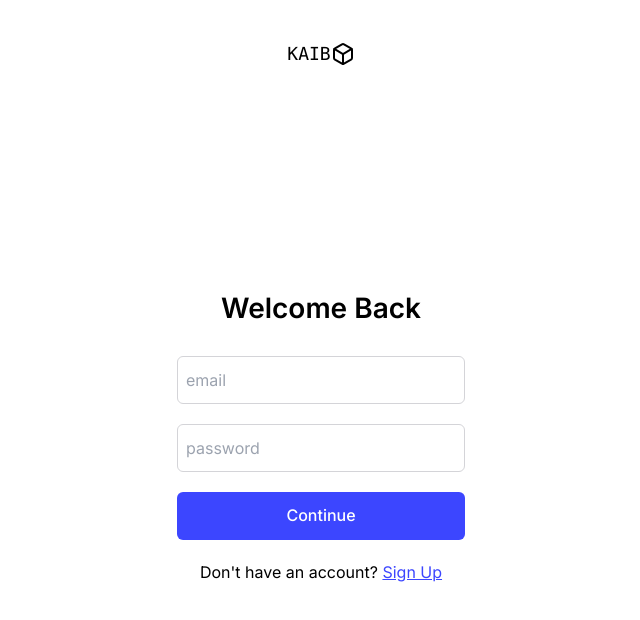
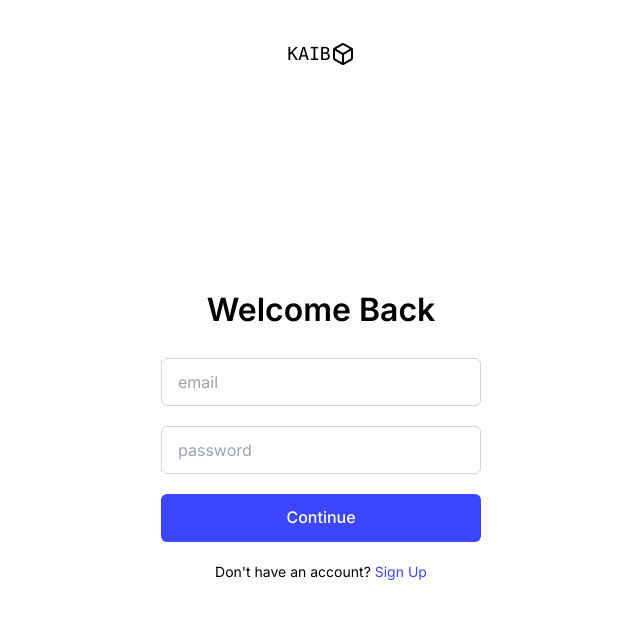
Before and after one commit to DeclanKBrown/kaib, a Next.js app: page /auth/login in a window 1280 px wide. Shown: the top 620 px of the page, without its empty margins (319-959 px from the left). Built offline with nearby package versions, Linux system fonts and the light colour scheme.

Commit message:
minor ui improvements

```diff
--- a/src/app/auth/login/page.tsx
+++ b/src/app/auth/login/page.tsx
@@ -10,15 +10,15 @@ export default function Login() {
             <main className="flex flex-1 items-center justify-center">
                 <div className="flex flex-col">
                     <div className="flex items-center justify-center pt-5 pb-8 px-5">
-                        <h1 className="text-center font-semibold text-[28px] leading-[1.2] md:text-[28px] md:leading-8 select-none w-[18rem] whitespace-nowrap">Welcome Back</h1>
+                        <h1 className="text-center font-semibold text-[32px] leading-[1.2] md:text-32px] md:leading-8 select-none w-[20rem] whitespace-nowrap">Welcome Back</h1>
                     </div>
                     <div className="flex flex-col justify-center pb-3 px-5">
                         <div className="w-full">
                             <form className="flex flex-col gap-5">
-                                <input type="email" className="border border-zinc-300 rounded-md h-12 pl-2" placeholder="email">
+                                <input type="email" className="border border-zinc-300 rounded-md h-12 pl-4 outline-none focus:border-[#3C46FF]" placeholder="email">
 
                                 </input>
-                                <input type="password" className="w-full border border-zinc-300 rounded-md h-12 pl-2" placeholder="password">
+                                <input type="password" className="w-full border border-zinc-300 rounded-md h-12 pl-4 outline-none focus:border-[#3C46FF]" placeholder="password">
 
                                 </input>
                                 <button className="relative flex h-12 items-center justify-center rounded-md text-center text-base font-medium bg-[#3C46FF] text-[#fff] hover:bg-[#0000FF]">
@@ -27,7 +27,7 @@ export default function Login() {
                             </form>
                         </div>
                         <div className="mt-5 flex justify-center w-full">
-                            <p className="text-center">Don&apos;t have an account? <Link href='/auth/signup' className="text-[#3C46FF] underline">Sign Up</Link></p>
+                            <p className="text-center text-sm">Don&apos;t have an account? <Link href='/auth/signup' className="text-[#3C46FF]">Sign Up</Link></p>
                         </div>
                     </div>
                 </div>
--- a/src/app/auth/signup/page.tsx
+++ b/src/app/auth/signup/page.tsx
@@ -12,15 +12,15 @@ export default function Signup() {
             <main className="flex flex-1 items-center justify-center">
                 <div className="flex flex-col">
                     <div className="flex items-center pt-5 pb-8 px-5">
-                        <h1 className="text-center font-semibold text-[28px] leading-[1.2] md:text-[28px] md:leading-8 select-none w-[18rem] whitespace-nowrap">Create Your Account</h1>
+                        <h1 className="text-center font-semibold text-[28px] leading-[1.2] md:text-[28px] md:leading-8 select-none w-[20rem] whitespace-nowrap">Create Your Account</h1>
                     </div>
                     <div className="flex flex-col justify-center pb-3 px-5">
                         <div className="w-full">
                             <form className="flex flex-col w-full gap-5">
-                                <input type="email" className="w-full border border-zinc-300 rounded-md h-12 pl-2" placeholder="email">
+                                <input type="email" className="w-full border border-zinc-300 rounded-md h-12 pl-4 outline-none focus:border-[#3C46FF]" placeholder="email">
 
                                 </input>
-                                <input type="password" className="w-full border border-zinc-300 rounded-md h-12 pl-2" placeholder="password">
+                                <input type="password" className="w-full border border-zinc-300 rounded-md h-12 pl-4 outline-none focus:border-[#3C46FF]" placeholder="password">
 
                                 </input>
                                 <button className="relative flex h-12 items-center justify-center rounded-md text-center text-base font-medium bg-[#3C46FF] text-[#fff] hover:bg-[#0000FF]">
@@ -29,7 +29,7 @@ export default function Signup() {
                             </form>
                         </div>
                         <div className="mt-5 flex justify-center w-full">
-                            <p className="text-center">Already have an account? <Link href='/auth/login' className="text-[#3C46FF] underline">Log in</Link></p>
+                            <p className="text-center text-sm">Already have an account? <Link href='/auth/login' className="text-[#3C46FF]">Log in</Link></p>
                         </div>
                     </div>
                 </div>
```
